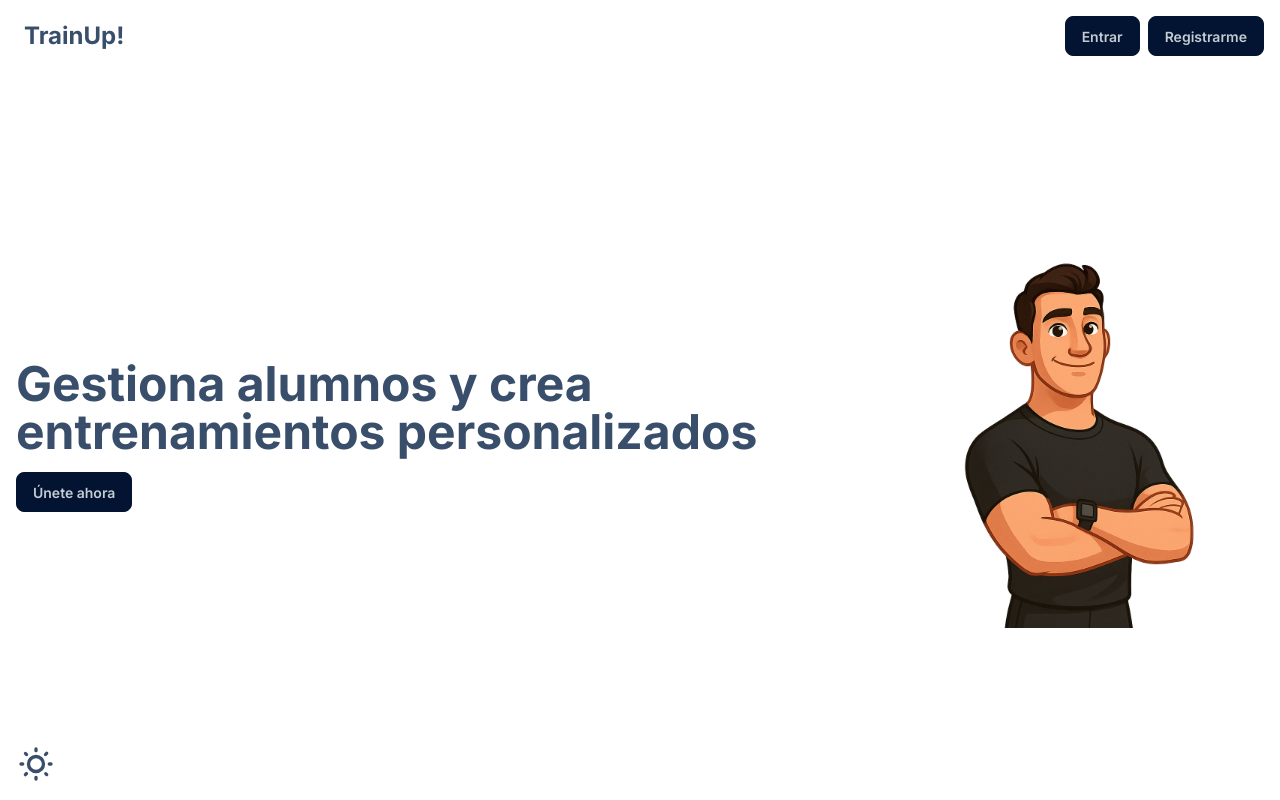
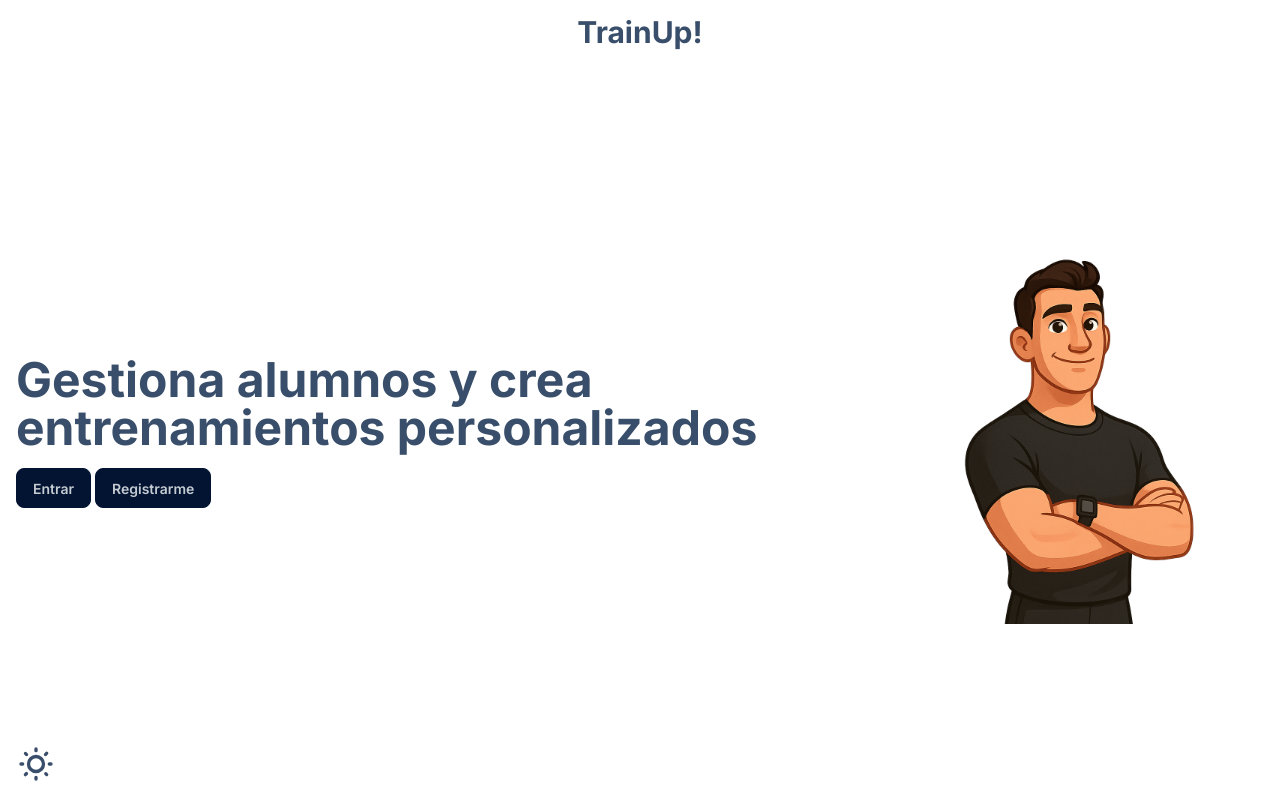
Before and after one commit to jaavispeed/trainUp, an Angular app: page / in a window 1280 px wide. Built offline with nearby package versions, Linux system fonts and the light colour scheme.

Commit message:
feat: mejoras

```diff
--- a/src/app/components/hero/hero.component.html
+++ b/src/app/components/hero/hero.component.html
@@ -1,15 +1,24 @@
 <div class="flex flex-col min-h-screen">
   <app-navbar></app-navbar>
-  <div class="hero flex-grow">
+
+  <div class="hero flex-grow relative">
     <div class="hero-content flex-col lg:flex-row-reverse">
       <img src="entrenador.png" class="max-w-sm rounded-lg" />
-      <div>
-        <h1 class="text-5xl font-bold">
+      <div class="text-center sm:text-left">
+        <h1 class="text-4xl sm:text-5xl font-bold">
           Gestiona alumnos y crea entrenamientos personalizados
         </h1>
-        <button class="btn btn-neutral mt-4">Únete ahora</button>
+        <div
+          class="mt-4 flex flex-col sm:flex-row items-center sm:items-start gap-1"
+        >
+          <button class="btn btn-neutral">Entrar</button>
+          <button class="btn btn-neutral mt-2 sm:mt-0">Registrarme</button>
+        </div>
       </div>
     </div>
-    <app-theme-controller class="fixed bottom-4 left-4 z-50"></app-theme-controller>
+
+    <app-theme-controller
+      class="fixed bottom-4 left-1/2 -translate-x-1/2 sm:left-4 sm:translate-x-0 z-50"
+    ></app-theme-controller>
   </div>
 </div>
--- a/src/app/shared/navbar/navbar.component.html
+++ b/src/app/shared/navbar/navbar.component.html
@@ -1,11 +1,5 @@
-<div class="navbar">
-  <div class="flex-1">
-    <a class="ml-4 font-bold text-2xl">TrainUp!</a>
-  </div>
-  <div class="flex-none">
-    <ul class="menu menu-horizontal scroll-px-0.5 space-x-2">
-      <button class="btn btn-neutral" routerLink="login">Entrar</button>
-      <button class="btn btn-neutral" routerLink="register">Registrarme</button>
-    </ul>
+<div class="navbar justify-center">
+  <div>
+    <a class="font-bold text-3xl">TrainUp!</a>
   </div>
 </div>
--- a/src/app/shared/navbar/navbar.component.ts
+++ b/src/app/shared/navbar/navbar.component.ts
@@ -1,9 +1,8 @@
 import { Component } from '@angular/core';
-import { RouterLink } from '@angular/router';
 
 @Component({
   selector: 'app-navbar',
-  imports: [RouterLink],
+  imports: [],
   templateUrl: './navbar.component.html',
 })
 export class NavbarPageComponent {}
--- a/src/styles.css
+++ b/src/styles.css
@@ -6,4 +6,5 @@
 body {
   font-family: "Inter", sans-serif;
   font-optical-sizing: auto;
+  font-style: normal;
 }
```
